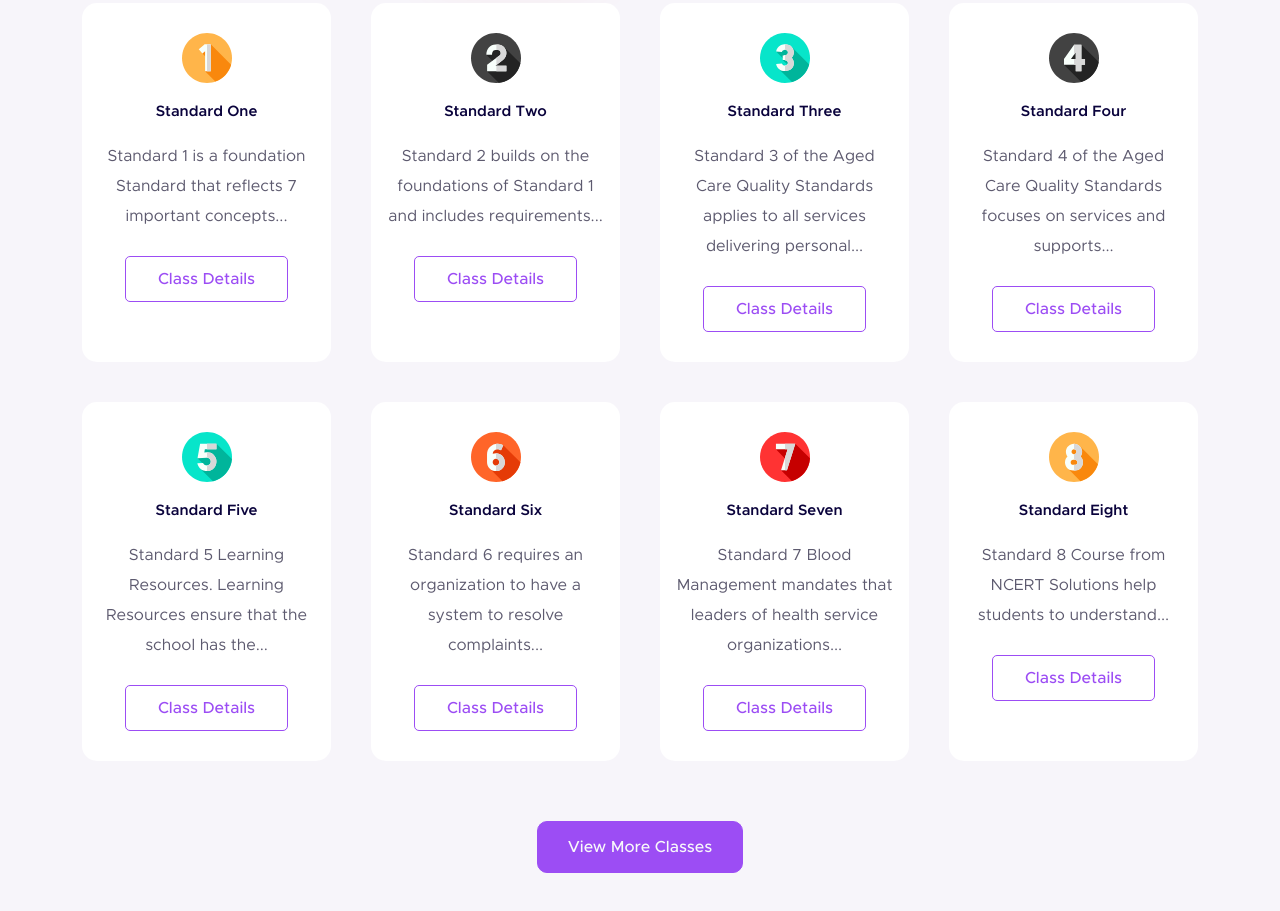
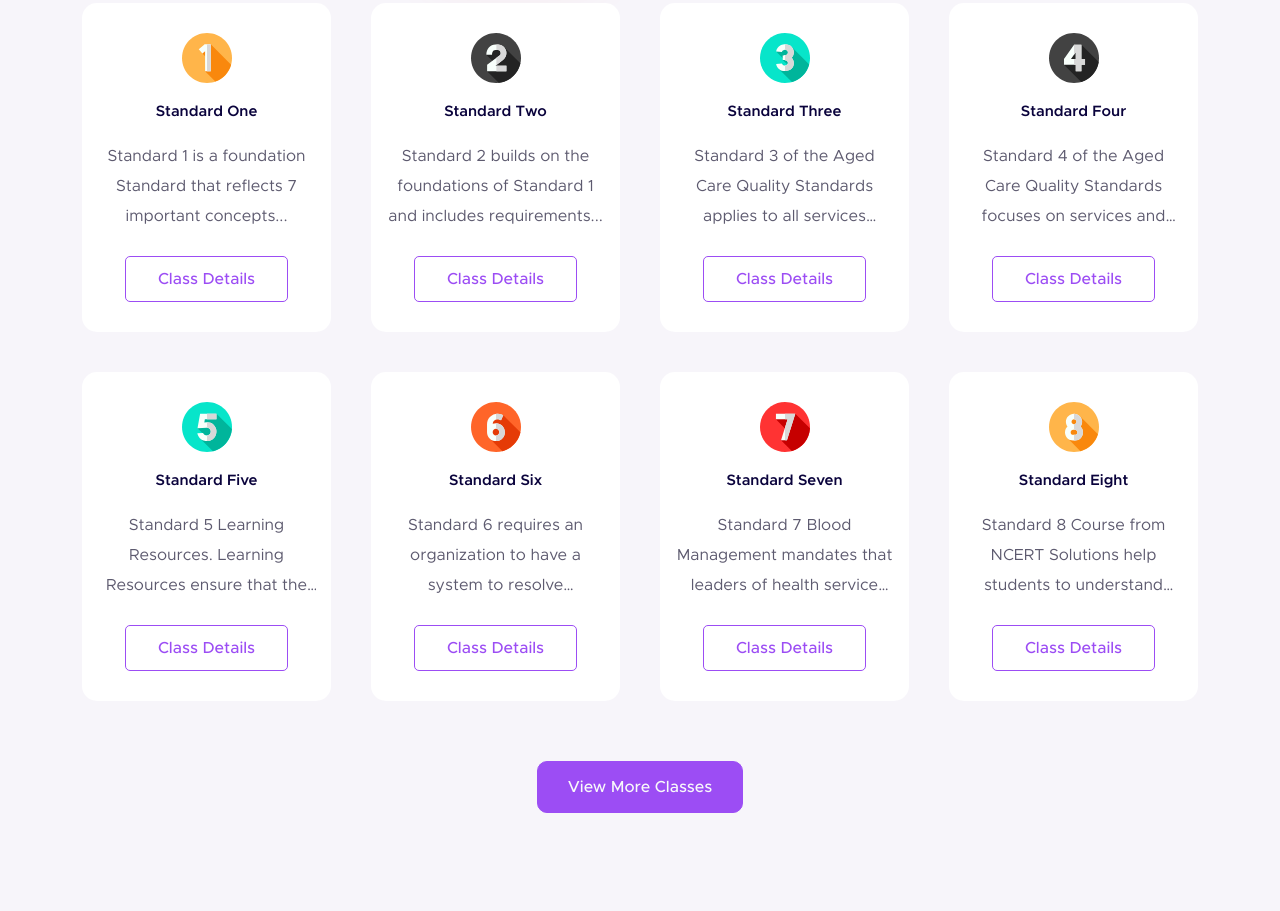
Before and after one commit to SudeepKarki/Eduvi, a website: page index.html in a window 1280 px wide. Shown: the part 2482-3393 px from the top of the page. Drawn offline with nearby package versions, Linux system fonts and the light colour scheme.

Commit message:
Update: Line clamp added in text of lesson card.

```diff
--- a/assets/scss/layouts/_lesson.scss
+++ b/assets/scss/layouts/_lesson.scss
@@ -34,6 +34,12 @@
       margin-bottom: 25px;
       line-height: 30px;
       color: #5d5a6f;
+
+      // Clamp Line
+      -webkit-line-clamp: 3;
+      overflow: hidden;
+      display: -webkit-box;
+      -webkit-box-orient: vertical;
     }
     .btn {
       &:hover {
--- a/index.html
+++ b/index.html
@@ -413,31 +413,39 @@
                 <div class="lesson-card d-flex">
                     <img src="./assets/images/lesson-icon-5.svg" class="lesson-card__img" alt="Lesson Icon">
                     <h5 class="lesson-card__title">Standard Five</h5>
-                    <p class="lesson-card__text">Standard 5 Learning Resources. Learning Resources ensure that the
-                        school has the...</p>
+                    <p class="lesson-card__text">
+                        Standard 5 Learning Resources. Learning Resources ensure that the school has the ensure that the
+                        school has the
+                    </p>
                     <a href="#" class="btn btn-sm btn-outline-primary" aria-labelledby="lesson5Title lesson5Desc">Class
                         Details</a>
                 </div>
                 <div class="lesson-card d-flex">
                     <img src="./assets/images/lesson-icon-6.svg" class="lesson-card__img" alt="Lesson Icon">
                     <h5 class="lesson-card__title">Standard Six</h5>
-                    <p class="lesson-card__text">Standard 6 requires an organization to have a system to resolve
-                        complaints...</p>
+                    <p class="lesson-card__text">
+                        Standard 6 requires an organization to have a system to resolve complaints have a system to
+                        resolve complaints
+                    </p>
                     <a href="#" class="btn btn-sm btn-outline-primary" aria-labelledby="lesson6Title lesson6Desc">Class
                         Details</a>
                 </div>
                 <div class="lesson-card d-flex">
                     <img src="./assets/images/lesson-icon-7.svg" class="lesson-card__img" alt="Lesson Icon">
                     <h5 class="lesson-card__title">Standard Seven</h5>
-                    <p class="lesson-card__text">Standard 7 Blood Management mandates that leaders of health service
-                        organizations...</p>
+                    <p class="lesson-card__text">
+                        Standard 7 Blood Management mandates that leaders of health service organizations that leaders
+                        of health service organizations
+                    </p>
                     <a href="#" class="btn btn-sm btn-outline-primary" aria-labelledby="lesson7Title lesson7Desc">Class
                         Details</a>
                 </div>
                 <div class="lesson-card d-flex">
                     <img src="./assets/images/lesson-icon-8.svg" class="lesson-card__img" alt="Lesson Icon">
                     <h5 class="lesson-card__title">Standard Eight</h5>
-                    <p class="lesson-card__text">Standard 8 Course from NCERT Solutions help students to understand...
+                    <p class="lesson-card__text">
+                        Standard 8 Course from NCERT Solutions help students to understand NCERT Solutions help students
+                        to understand
                     </p>
                     <a href="#" class="btn btn-sm btn-outline-primary" aria-labelledby="lesson8Title lesson8Desc">Class
                         Details</a>
```
Also changed, not shown: assets/css/main.css.
